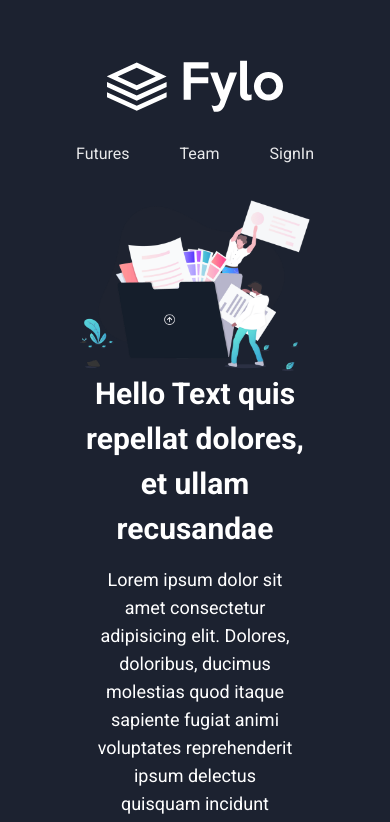
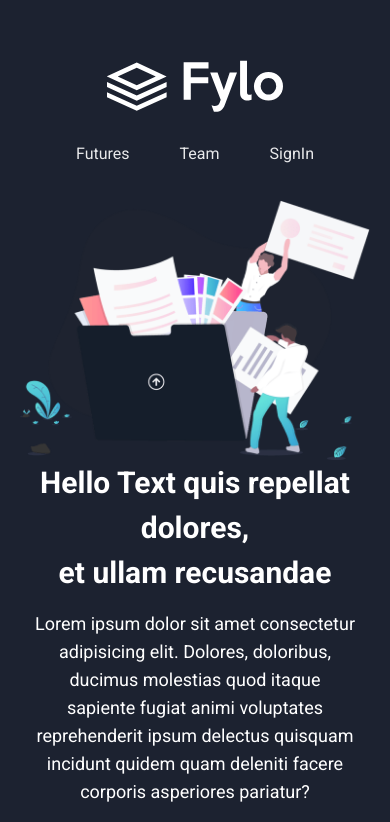
Before and after one commit to Hakam-aldeen-Kh/Fylo, a React (Vite) app: page / in a window 390 px wide. Shown: the top 822 px of the page. Built offline with nearby package versions, Linux system fonts and the light colour scheme.

Commit message:
fix padding of container

```diff
--- a/src/index.css
+++ b/src/index.css
@@ -7,7 +7,7 @@
     @apply flex justify-center items-center;
   }
   .container {
-    @apply px-[80px] mx-auto;
+    @apply px-[20px] md:px-[60px] lg:px-[80px] mx-auto;
   }
   .btn {
     @apply bg-[#42b0d1] hover:bg-[#8cdae4] transition-all duration-200;
```
